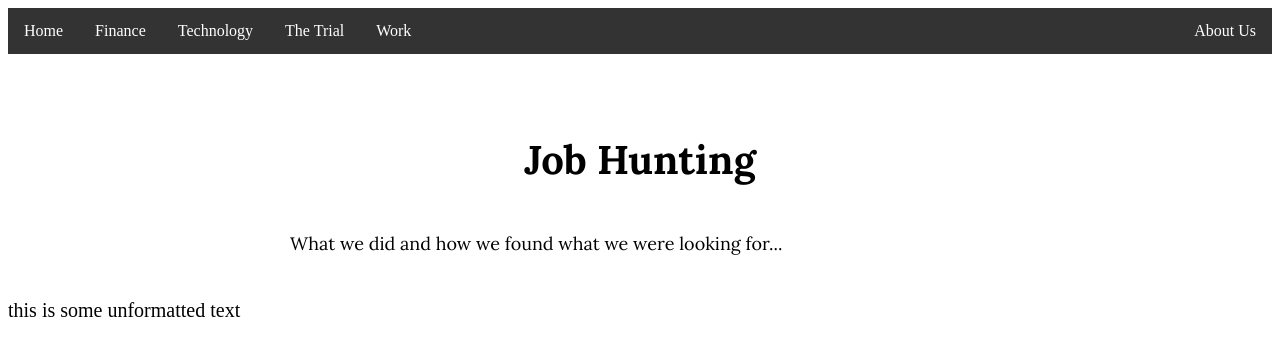
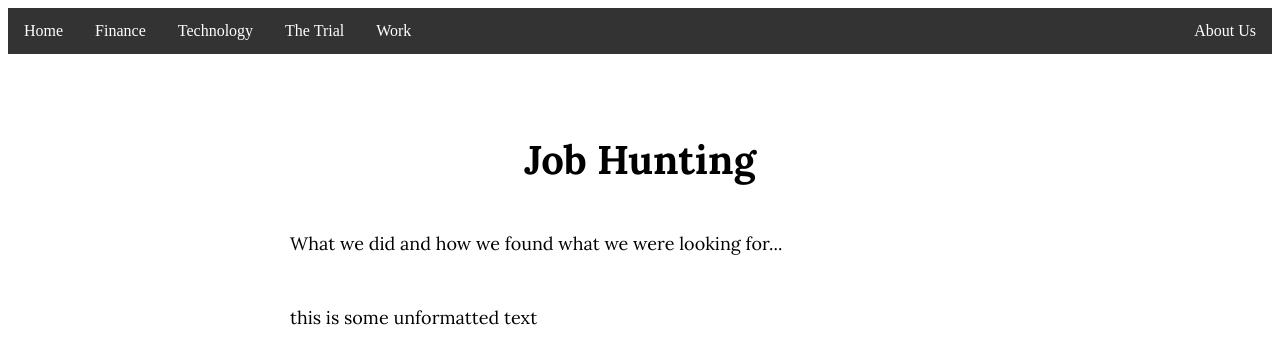
Before and after one commit to saintyp/pbBlog, a plain HTML site: page pbBlog/jobHunts.html in a window 1280 px wide. Drawn offline with Linux system fonts and the light colour scheme.

Commit message:
fixed formatting on jobhunts

```diff
--- a/pbBlog/jobHunts.html
+++ b/pbBlog/jobHunts.html
@@ -47,7 +47,7 @@
     <h1>Job Hunting</h1>
     <p class="bodyText">What we did and how we found what we were looking for...
         </p>
-        <p>this is some unformatted text</p>
+        <p class="bodyText">this is some unformatted text</p>
         </div>
    </body>
 </html>
```
